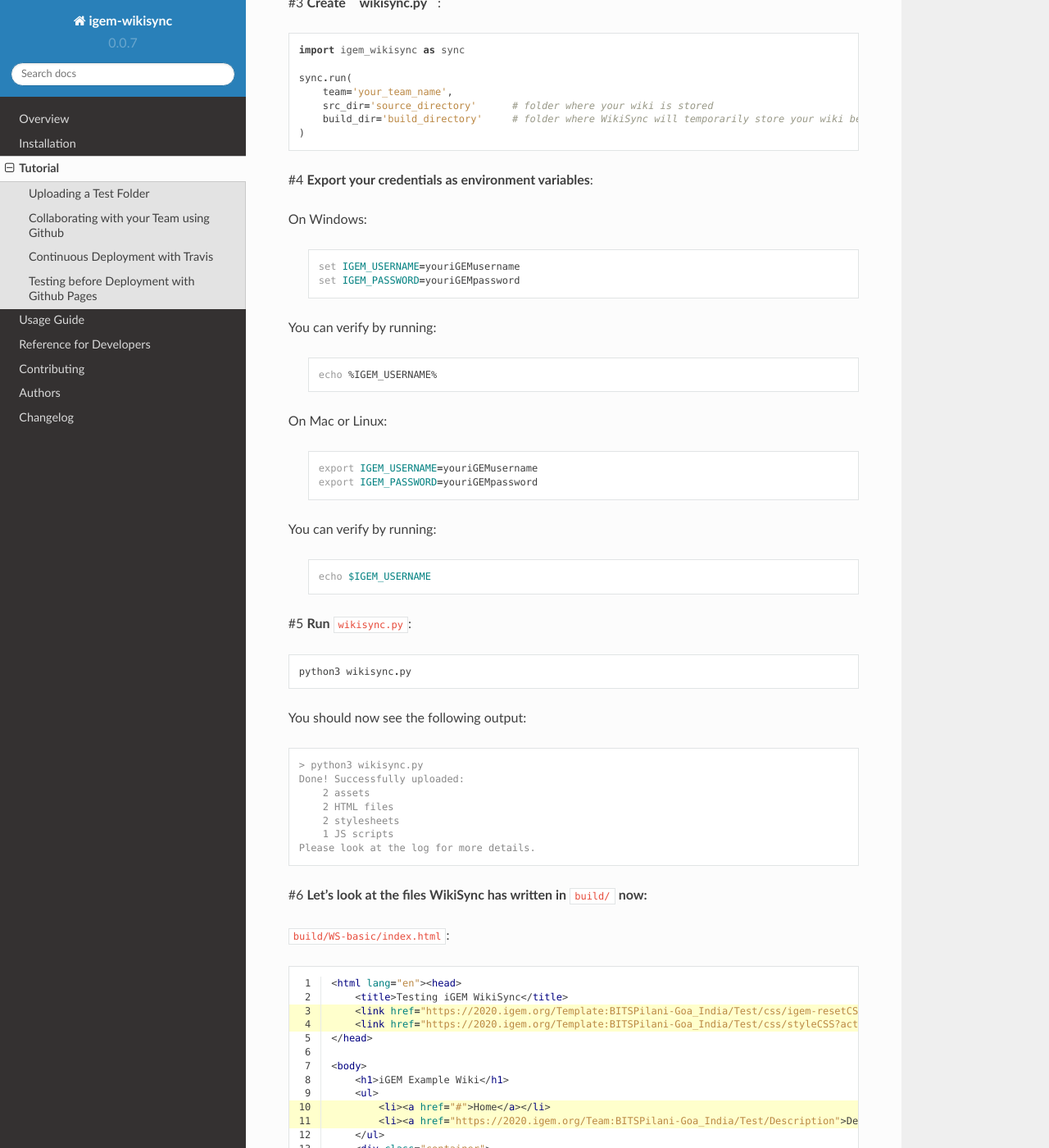
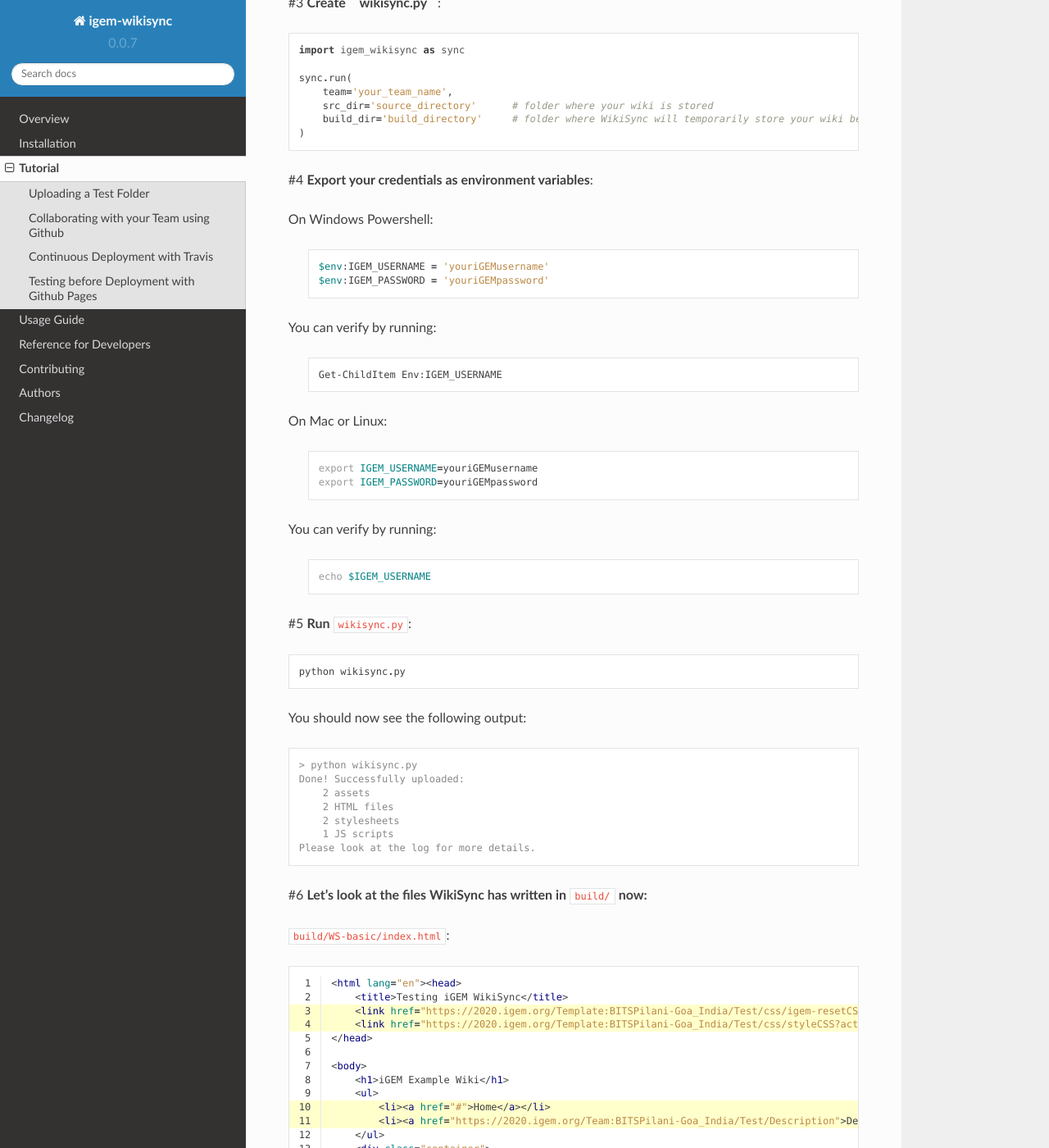
Before and after one commit to igembitsgoa/igem-wikisync, a Sphinx documentation site: the page built from docs/tutorial/index.rst, in a window 1280 px wide and 1400 px high, scrolled down 1855 px. Shown: the whole window at 82% size. Built offline with Sphinx 7.4.7 and the Read the Docs theme 2.0.0, drawn with Linux system fonts in a browser that asks for light colours.

Commit message:
Fix windows commands in docs

```diff
--- a/docs/installation.rst
+++ b/docs/installation.rst
@@ -10,8 +10,13 @@
 
     pip install igem-wikisync
 
-.. note::
-    WikiSync is supported only on Python 3.5 to 3.8.
+WikiSync is supported only on Python 3.5+.
+
+We've tested WikiSync on several operating systems across all supported Python versions. However, it's still in development and as we wait for iGEM teams to adopt it and provide feedback, we request you to kindly keep your copy of the software updated. You can do that by running the following command before you use WikiSync.
+
+::
+
+    pip install -U igem-wikisync
 
 If you don't have ``pip`` installed, please click `here <https://pip.pypa.io/en/stable/installing/#installing-with-get-pip-py>`_ for instructions.
 
--- a/docs/tutorial/index.rst
+++ b/docs/tutorial/index.rst
@@ -102,18 +102,18 @@
 
 #4 **Export your credentials as environment variables**:
 
-On Windows:
+On Windows Powershell:
 
     .. code-block:: bash
 
-        set IGEM_USERNAME=youriGEMusername
-        set IGEM_PASSWORD=youriGEMpassword
+        $env:IGEM_USERNAME = 'youriGEMusername'
+        $env:IGEM_PASSWORD = 'youriGEMpassword'
 
 You can verify by running:
 
     .. code-block:: bash
 
-        echo %IGEM_USERNAME%
+        Get-ChildItem Env:IGEM_USERNAME
 
 On Mac or Linux:
 
@@ -132,13 +132,13 @@
 
 #5 **Run** ``wikisync.py``::
 
-    python3 wikisync.py
+    python wikisync.py
 
 You should now see the following output:
 
 .. code-block:: console
 
-    > python3 wikisync.py
+    > python wikisync.py
     Done! Successfully uploaded:
         2 assets
         2 HTML files
```
